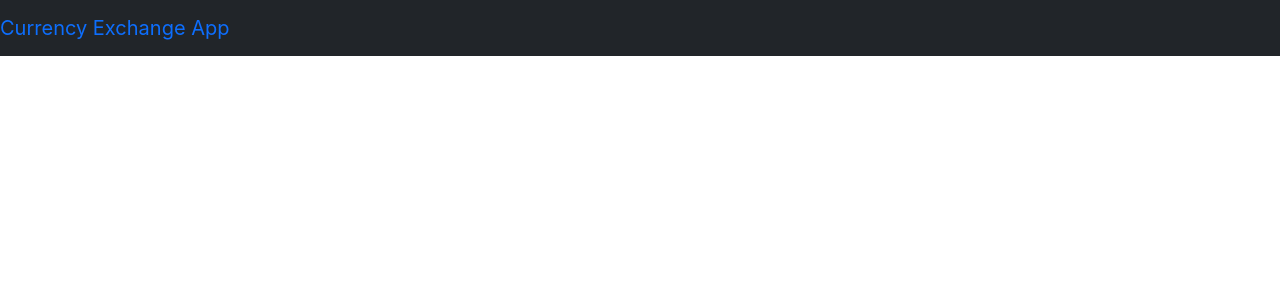
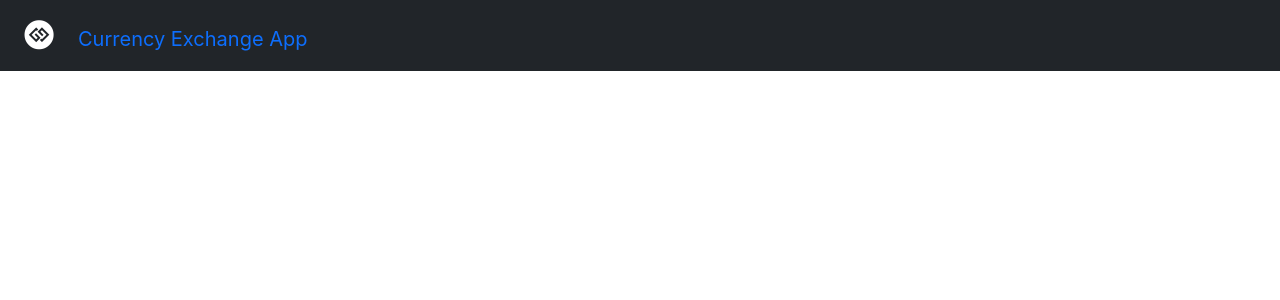
Before and after one commit to markkong30/react-currency-app, a React (Create React App) app: page / in a window 1280 px wide. Shown: the top 300 px of the page. Built offline with nearby package versions, Linux system fonts and the light colour scheme.

Commit message:
navbar done

```diff
--- a/package.json
+++ b/package.json
@@ -3,6 +3,7 @@
   "version": "0.1.0",
   "private": true,
   "dependencies": {
+    "@fortawesome/fontawesome-free": "^5.15.4",
     "@testing-library/jest-dom": "^5.16.1",
     "@testing-library/react": "^12.1.2",
     "@testing-library/user-event": "^13.5.0",
--- a/src/App.js
+++ b/src/App.js
@@ -10,8 +10,13 @@ const NotFound = () => {
 const App = () => {
   return (
     <Router>
-      <nav className="navbar navbar-expand-lg bg-dark">
-        <Link className="navbar-brand" to="/">Currency Exchange App</Link>
+      <nav className="navbar navbar-expand-lg bg-dark fixed-top">
+        <Link className="navbar-brand " to="/">
+          <span className="mx-4" style={{fontSize: 30, color: 'white'}}>
+          <i class="fab fa-gg-circle"></i>
+          </span>
+          Currency Exchange App
+        </Link>
       </nav>
       <Switch>
         <Route path="/" exact component={Home} />
--- a/src/index.js
+++ b/src/index.js
@@ -1,6 +1,7 @@
 import React from 'react';
 import ReactDOM from 'react-dom';
 import 'bootstrap/dist/css/bootstrap.css';
+import '@fortawesome/fontawesome-free/css/all.css';
 import './index.css';
 import App from './App';
 import reportWebVitals from './reportWebVitals';
```
Also changed, not shown: 1 other file (tests, documents, lock files or other folders).
